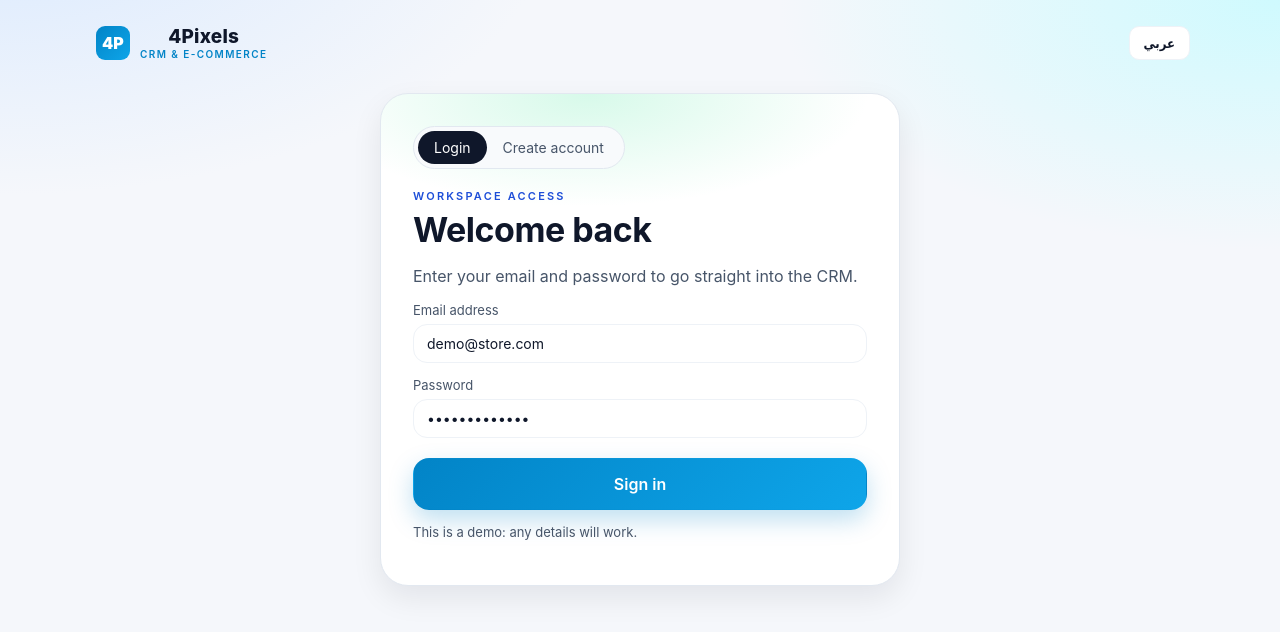
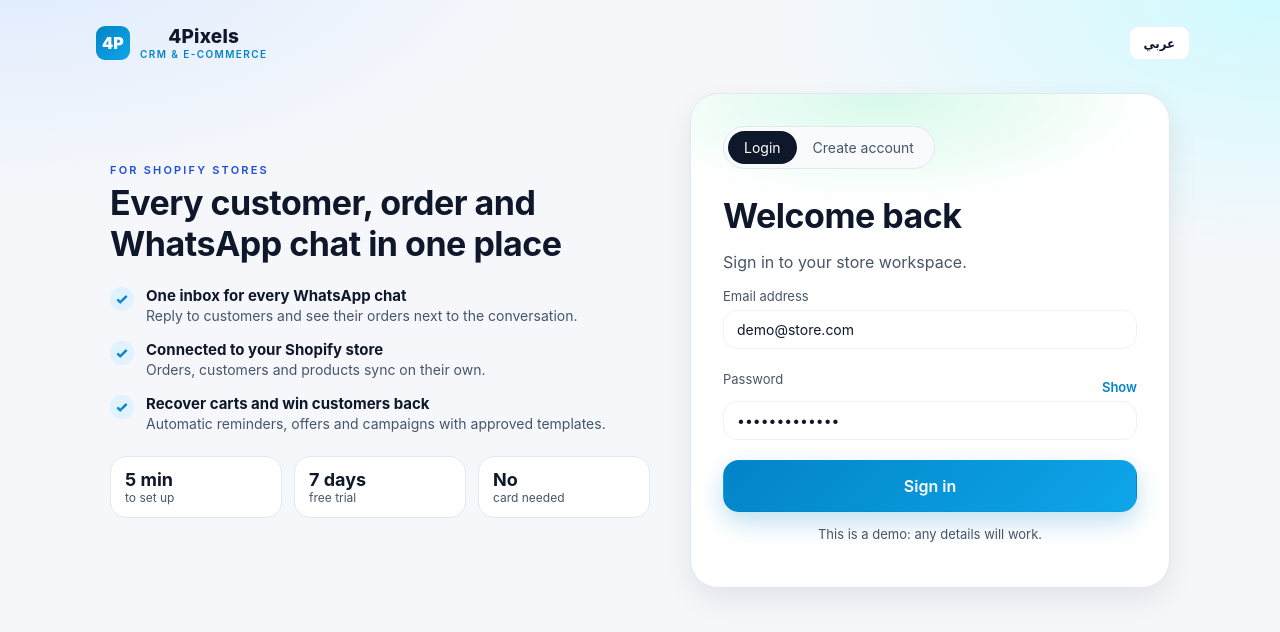
Before and after one commit to m0hammedahmed/4pixels-demo, a React (Vite) app: page / in a window 1280 px wide. Both pictures are taken after a click on the button "See the live demo". Shown: the top 632 px of the page. Built offline with nearby package versions, Linux system fonts and the light colour scheme.

Commit message:
v20: redesign login / sign-up page

```diff
--- a/src/App.tsx
+++ b/src/App.tsx
@@ -903,20 +903,39 @@ function AuthPage({ lang, setLang, go, onDone }: { mode: string; lang: Lang; set
   const [tab, setTab] = useState<'login' | 'signup'>('login');
   const [email, setEmail] = useState('demo@store.com');
   const [pw, setPw] = useState('demo-password');
+  const [name, setName] = useState('');
+  const [store, setStore] = useState('');
+  const [show, setShow] = useState(false);
+  const su = tab === 'signup';
+  const pts: [string, string, string, string][] = [
+    ['One inbox for every WhatsApp chat', 'صندوق واحد لكل محادثات واتساب', 'Reply to customers and see their orders next to the conversation.', 'رد على العملاء وشوف أوردراتهم جنب المحادثة.'],
+    ['Connected to your Shopify store', 'متصل بمتجر Shopify', 'Orders, customers and products sync on their own.', 'الأوردرات والعملاء والمنتجات بتتزامن لوحدها.'],
+    ['Recover carts and win customers back', 'استرجع السلات والعملاء', 'Automatic reminders, offers and campaigns with approved templates.', 'تذكيرات وعروض وحملات تلقائية بقوالب معتمدة.'],
+  ];
   return (
     <AuthShell lang={lang} setLang={setLang} go={go}>
-      <div className="auth-card">
-        <div className="seg">
-          <button className={tab === 'login' ? 'on' : ''} onClick={() => setTab('login')}>{ar ? 'تسجيل دخول' : 'Login'}</button>
-          <button className={tab === 'signup' ? 'on' : ''} onClick={() => setTab('signup')}>{ar ? 'إنشاء حساب' : 'Create account'}</button>
+      <div className="auth-split">
+        <div className="auth-side">
+          <p className="eyebrow">{ar ? 'لمتاجر Shopify' : 'FOR SHOPIFY STORES'}</p>
+          <h2>{ar ? 'كل عملائك وأوردراتك ورسايل واتساب في مكان واحد' : 'Every customer, order and WhatsApp chat in one place'}</h2>
+          <ul>{pts.map(p => <li key={p[0]}><span className="tick"><I n="check" size={14} /></span><div><b>{ar ? p[1] : p[0]}</b><span>{ar ? p[3] : p[2]}</span></div></li>)}</ul>
+          <div className="auth-mini"><div><b>5 {ar ? 'دقايق' : 'min'}</b><span>{ar ? 'للإعداد' : 'to set up'}</span></div><div><b>{ar ? '7 أيام' : '7 days'}</b><span>{ar ? 'تجربة مجانية' : 'free trial'}</span></div><div><b>{ar ? 'بدون' : 'No'}</b><span>{ar ? 'كارت بنكي' : 'card needed'}</span></div></div>
         </div>
-        <p className="eyebrow">WORKSPACE ACCESS</p>
-        <h1>{tab === 'login' ? (ar ? 'أهلاً بيك تاني' : 'Welcome back') : (ar ? 'ابدأ تجربتك المجانية' : 'Start your free trial')}</h1>
-        <p className="muted">{tab === 'login' ? (ar ? 'اكتب الإيميل والباسورد وادخل على الـ CRM.' : 'Enter your email and password to go straight into the CRM.') : (ar ? 'حساب جديد في أقل من دقيقة، وبعدها تربط Shopify.' : 'A new account in under a minute, then connect Shopify.')}</p>
-        <div className="field"><label>{ar ? 'الإيميل' : 'Email address'}</label><input value={email} onChange={e => setEmail(e.target.value)} placeholder="you@store.com" /></div>
-        <div className="field"><label>{ar ? 'الباسورد' : 'Password'}</label><input type="password" value={pw} onChange={e => setPw(e.target.value)} placeholder="Enter your password" /></div>
-        <button className="btn btn-primary btn-block" onClick={() => onDone(tab === 'signup')}>{tab === 'login' ? (ar ? 'دخول' : 'Sign in') : (ar ? 'إنشاء الحساب' : 'Create account')}</button>
-        <p className="small muted" style={{ marginTop: 14 }}>{ar ? 'ده ديمو: أي بيانات تدخل بيها شغالة.' : 'This is a demo: any details will work.'}</p>
+        <div className="auth-card">
+          <div className="seg">
+            <button className={tab === 'login' ? 'on' : ''} onClick={() => setTab('login')}>{ar ? 'تسجيل دخول' : 'Login'}</button>
+            <button className={tab === 'signup' ? 'on' : ''} onClick={() => setTab('signup')}>{ar ? 'إنشاء حساب' : 'Create account'}</button>
+          </div>
+          <h1>{su ? (ar ? 'ابدأ تجربتك المجانية' : 'Start your free trial') : (ar ? 'أهلاً بيك تاني' : 'Welcome back')}</h1>
+          <p className="muted">{su ? (ar ? 'حساب جديد في أقل من دقيقة، وبعدها تربط Shopify وواتساب.' : 'Create your account in under a minute, then connect Shopify and WhatsApp.') : (ar ? 'ادخل على مساحة عمل متجرك.' : 'Sign in to your store workspace.')}</p>
+          {su && <div className="field"><label>{ar ? 'الاسم' : 'Your name'}</label><input value={name} onChange={e => setName(e.target.value)} placeholder={ar ? 'مثال: أحمد' : 'e.g. Ahmed'} /></div>}
+          {su && <div className="field"><label>{ar ? 'اسم المتجر' : 'Store name'}</label><input value={store} onChange={e => setStore(e.target.value)} placeholder={ar ? 'مثال: متجر القاهرة' : 'e.g. Cairo Streetwear'} /></div>}
+          <div className="field"><label>{ar ? 'الإيميل' : 'Email address'}</label><input value={email} onChange={e => setEmail(e.target.value)} placeholder="you@store.com" /></div>
+          <div className="field"><div className="lab-row"><label>{ar ? 'الباسورد' : 'Password'}</label>{!su && <button type="button" className="link-btn" onClick={() => setShow(!show)}>{show ? (ar ? 'إخفاء' : 'Hide') : (ar ? 'إظهار' : 'Show')}</button>}</div><input type={show ? 'text' : 'password'} value={pw} onChange={e => setPw(e.target.value)} placeholder={ar ? 'الباسورد' : 'Enter your password'} /></div>
+          {su && <p className="small muted" style={{ margin: '-4px 0 12px' }}>{ar ? '8 حروف على الأقل.' : 'At least 8 characters.'}</p>}
+          <button className="btn btn-primary btn-block" onClick={() => onDone(su)}>{su ? (ar ? 'إنشاء الحساب' : 'Create account') : (ar ? 'دخول' : 'Sign in')}</button>
+          <p className="small muted" style={{ marginTop: 14, textAlign: 'center' }}>{su ? (ar ? 'الخطوة الجاية: ربط متجر Shopify ورقم واتساب.' : 'Next: connect your Shopify store and WhatsApp number.') : (ar ? 'ده ديمو: أي بيانات تدخل بيها شغالة.' : 'This is a demo: any details will work.')}</p>
+        </div>
       </div>
     </AuthShell>
   );
--- a/src/style.css
+++ b/src/style.css
@@ -452,7 +452,7 @@ table.data tbody tr:hover { background: #f1f5f9; }
 .auth-page { min-height: 100vh; padding: 24px 32px 48px; }
 .auth-top { display: flex; justify-content: space-between; align-items: center; max-width: 1100px; margin: 0 auto 32px; }
 .auth-top .brand { display: flex; align-items: center; gap: 10px; }
-.auth-card { max-width: 520px; margin: 0 auto; background: #fff; border: 1px solid var(--border); border-radius: 28px; padding: 32px; box-shadow: var(--shadow); background-image: radial-gradient(400px 160px at 40% 0, rgba(167,243,208,.45), transparent 70%); }
+.auth-card { max-width: 480px; width: 100%; margin: 0 auto; background: #fff; border: 1px solid var(--border); border-radius: 28px; padding: 32px; box-shadow: var(--shadow); background-image: radial-gradient(400px 160px at 40% 0, rgba(167,243,208,.45), transparent 70%); }
 .auth-card h1 { font-size: 34px; margin: 6px 0 8px; letter-spacing: -.5px; }
 .eyebrow { font-size: 11px; letter-spacing: .2em; color: #1d4ed8; margin: 0; font-weight: 600; }
 .seg { display: inline-flex; background: #f8fafc; border: 1px solid var(--border); border-radius: 100px; padding: 4px; margin-bottom: 20px; }
@@ -787,3 +787,16 @@ table.data tbody tr:hover { background: #f1f5f9; }
 .cart-kpi .kpi { padding: 16px 18px; } .cart-kpi .kpi-v { font-size: 22px; white-space: nowrap; }
 @media (max-width: 700px) { .cart-bar { flex-wrap: wrap; } .cart-bar .grow { flex-basis: 100%; } }
 @media (max-width: 700px) { .cart-kpi > :last-child:nth-child(odd) { grid-column: 1 / -1; } }
+
+.auth-split { max-width: 1060px; margin: 0 auto; display: grid; grid-template-columns: 1fr 480px; gap: 40px; align-items: center; }
+.auth-split .auth-card { margin: 0; }
+.auth-side h2 { font-size: 34px; line-height: 1.2; letter-spacing: -.5px; margin: 6px 0 22px; color: #0f172a; }
+.auth-side ul { list-style: none; padding: 0; margin: 0 0 24px; display: grid; gap: 16px; }
+.auth-side li { display: flex; gap: 12px; align-items: flex-start; }
+.auth-side li div { display: grid; gap: 2px; } .auth-side li b { font-size: 15px; } .auth-side li span:not(.tick) { color: var(--muted); font-size: 14px; }
+.auth-side .tick { width: 24px; height: 24px; border-radius: 50%; background: #e0f2fe; color: #0284c7; display: grid; place-items: center; flex: none; margin-top: 1px; }
+.auth-mini { display: flex; gap: 12px; } .auth-mini div { flex: 1; background: #fff; border: 1px solid var(--border); border-radius: 16px; padding: 12px 14px; display: grid; } .auth-mini b { font-size: 18px; } .auth-mini span { font-size: 12px; color: var(--muted); }
+.lab-row { display: flex; justify-content: space-between; align-items: center; } .link-btn { color: #0284c7; font-size: 13px; font-weight: 600; }
+@media (max-width: 900px) { .auth-split { grid-template-columns: 1fr; gap: 24px; } .auth-side { order: 2; } .auth-side h2 { font-size: 26px; } .auth-card { margin: 0 auto !important; } .auth-page { padding: 16px 16px 40px; } }
+.field .lab-row { display: flex; width: 100%; justify-content: space-between; align-items: center; margin-bottom: 6px; } .field .lab-row label { margin: 0; } .link-btn { text-decoration: none !important; }
+.field .lab-row { display: grid !important; grid-template-columns: 1fr auto; gap: 0; margin: 0; } .field .lab-row .link-btn { padding: 0; width: auto; justify-self: end; }
```
